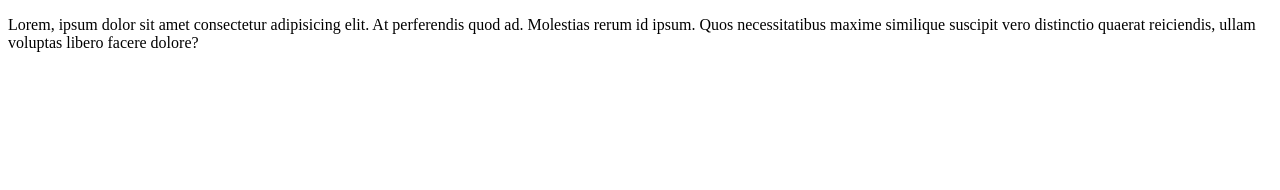
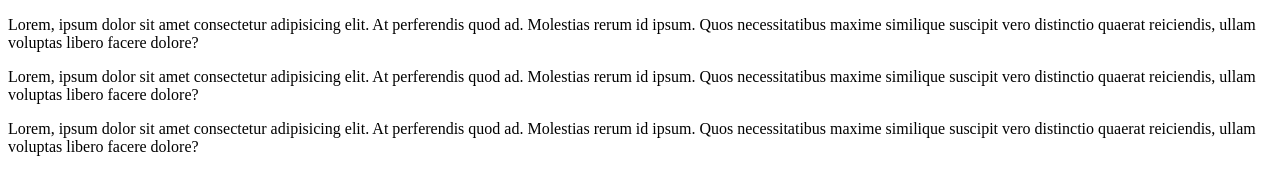
Before and after one commit to rahmatjon-98/lesson-4, a plain HTML site: page index.html in a window 1280 px wide. Drawn offline with Linux system fonts and the light colour scheme.

Commit message:
test-1-commit

```diff
--- a/index.html
+++ b/index.html
@@ -13,6 +13,14 @@
         necessitatibus maxime similique suscipit vero distinctio quaerat reiciendis, ullam voluptas libero facere
         dolore?
     </p>
+    <p>Lorem, ipsum dolor sit amet consectetur adipisicing elit. At perferendis quod ad. Molestias rerum id ipsum. Quos
+        necessitatibus maxime similique suscipit vero distinctio quaerat reiciendis, ullam voluptas libero facere
+        dolore?
+    </p>
+    <p>Lorem, ipsum dolor sit amet consectetur adipisicing elit. At perferendis quod ad. Molestias rerum id ipsum. Quos
+        necessitatibus maxime similique suscipit vero distinctio quaerat reiciendis, ullam voluptas libero facere
+        dolore?
+    </p>
 
 </body>
 
```
